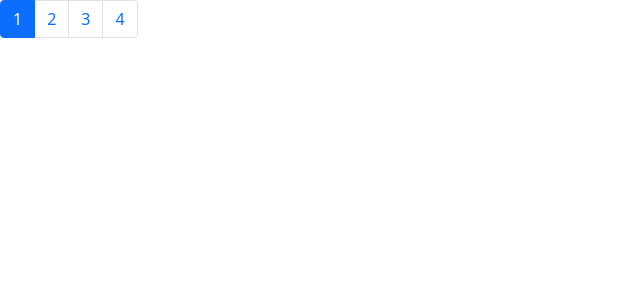
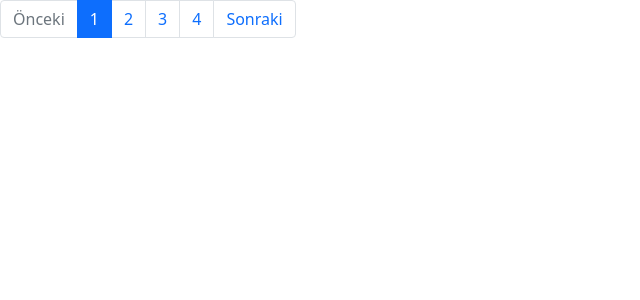
Before and after one commit to SerapErkan/angular-training-projects-, an Angular app in the folder directives/: page / in a window 1280 px wide. Shown: the top 300 px of the page, without its empty margins (0-640 px from the left). Built offline with nearby package versions, Linux system fonts and the light colour scheme.

Commit message:
Next-Previous

```diff
--- a/directives/src/app/app.component.html
+++ b/directives/src/app/app.component.html
@@ -1,5 +1,9 @@
 <nav>
   <ul class="pagination">
+    <li class="page-item" [ngClass]="{ disabled: currentPage === 0 }">
+      <a class="page-link">Önceki</a>
+    </li>
+
     <li
       class="page-item"
       [ngClass]="{ active: i === currentPage }"
@@ -7,5 +11,12 @@
     >
       <a class="page-link">{{ i + 1 }}</a>
     </li>
+
+    <li
+      class="page-item"
+      [ngClass]="{ disabled: currentPage === images.length - 1 }"
+    >
+      <a class="page-link">Sonraki</a>
+    </li>
   </ul>
 </nav>
```
